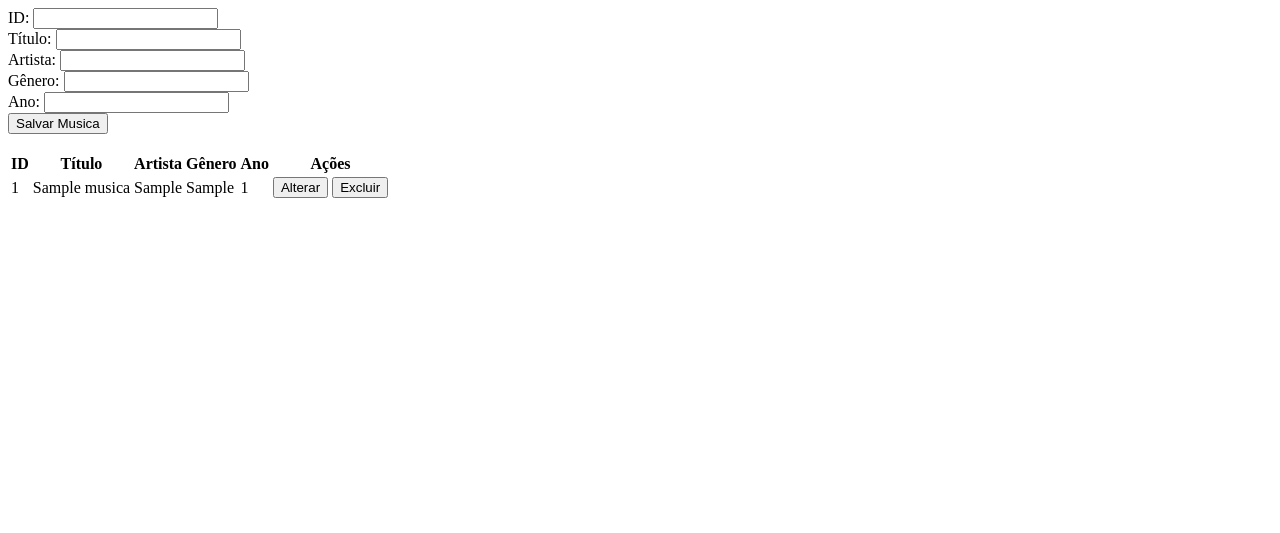
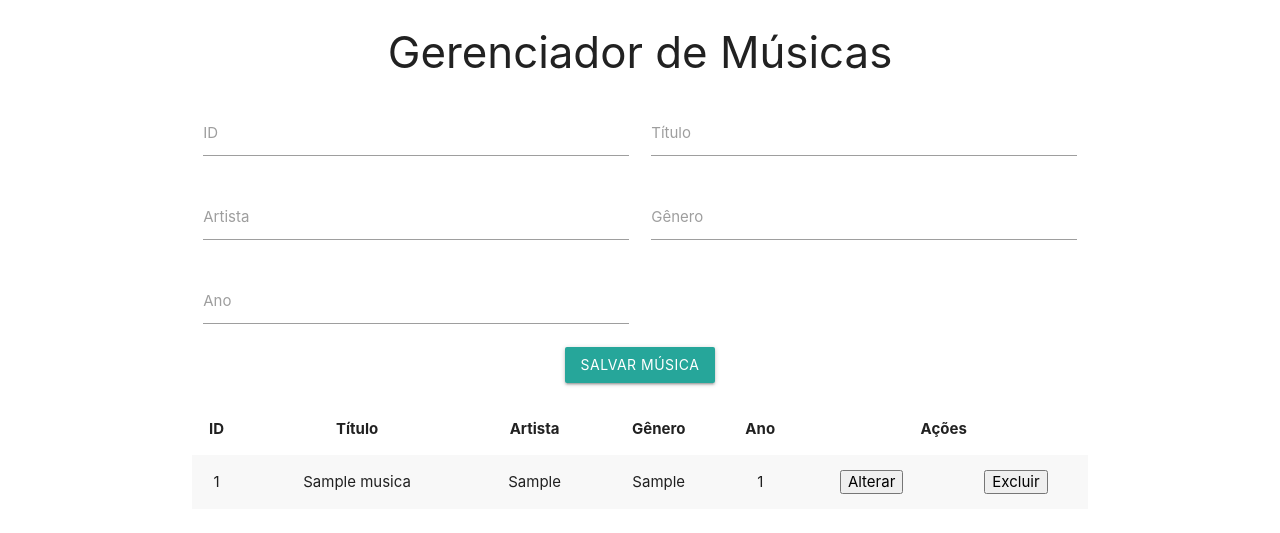
Before and after one commit to jardim3162/jsatividade, a PHP site: page / in a window 1280 px wide. Shown: the top 533 px of the page. Run offline with PHP 8.4, Linux system fonts and the light colour scheme; tables that the repository leaves empty hold one stand-in row (values such as "Sample post").

Commit message:
atualizado funcionando tudo

```diff
--- a/buscarMusica.php
+++ b/buscarMusica.php
@@ -5,8 +5,8 @@ $id_titulo = $_GET['id_titulo'];
 require_once "conexao.php";
 $conexao = conectar();
 
-$sql = "SELECT id_titulo, titulo, artista, genero, ano FROM musica
-        WHERE id_musica = $id_musica";
+$sql = "SELECT * FROM musica
+        WHERE id_titulo = $id_titulo";
 $resultado = executarSQL($conexao, $sql);
 $musica = mysqli_fetch_assoc($resultado);
 echo json_encode($musica);
--- a/index.html
+++ b/index.html
@@ -5,19 +5,38 @@
     <meta charset="UTF-8">
     <meta name="viewport" content="width=device-width, initial-scale=1.0">
     <title>CRUD JS</title>
+    <!-- Materialize CSS -->
+    <link href="https://cdnjs.cloudflare.com/ajax/libs/materialize/1.0.0/css/materialize.min.css" rel="stylesheet">
 </head>
 
-<body>
-    <form onsubmit="return salvarMusica(event);">
-        <label>ID: <input type="number" name="id_titulo"></label><br>
-        <label>Título: <input type="text" name="titulo"></label><br>
-        <label>Artista: <input type="text" name="artista"></label><br>
-        <label>Gênero: <input type="text" name="genero"></label><br>
-        <label>Ano: <input type="number" name="ano"></label><br>
-        <input type="submit" value="Salvar Musica">
+<body class="container">
+    <h3 class="center-align">Gerenciador de Músicas</h3>
+    <form class="row" onsubmit="return salvarMusica(event);">
+        <div class="input-field col s12 m6">
+            <input id="id_titulo" type="number" name="id_titulo">
+            <label for="id_titulo">ID</label>
+        </div>
+        <div class="input-field col s12 m6">
+            <input id="titulo" type="text" name="titulo" required>
+            <label for="titulo">Título</label>
+        </div>
+        <div class="input-field col s12 m6">
+            <input id="artista" type="text" name="artista" required>
+            <label for="artista">Artista</label>
+        </div>
+        <div class="input-field col s12 m6">
+            <input id="genero" type="text" name="genero" required>
+            <label for="genero">Gênero</label>
+        </div>
+        <div class="input-field col s12 m6">
+            <input id="ano" type="number" name="ano" required>
+            <label for="ano">Ano</label>
+        </div>
+        <div class="col s12 center-align">
+            <button class="btn waves-effect waves-light" type="submit">Salvar Música</button>
+        </div>
     </form>
-    <br>
-    <table>
+    <table class="striped centered">
         <thead>
             <tr>
                 <th>ID</th>
@@ -31,6 +50,8 @@
         <tbody id="musicas"></tbody>
     </table>
 
+    <!-- Materialize JS -->
+    <script src="https://cdnjs.cloudflare.com/ajax/libs/materialize/1.0.0/js/materialize.min.js"></script>
     <script src="script.js"></script>
 </body>
 
--- a/script.js
+++ b/script.js
@@ -96,7 +96,7 @@
 
 function buscaMusica(evt) {
     let id_titulo = evt.currentTarget.id_titulo;
-    fetch('buscaMusica.php?id_titulo=' + id_titulo,
+    fetch('buscarMusica.php?id_titulo=' + id_titulo,
         {
             method: "GET",
             headers: { 'Content-Type': "application/json; charset=UTF-8" }
```
